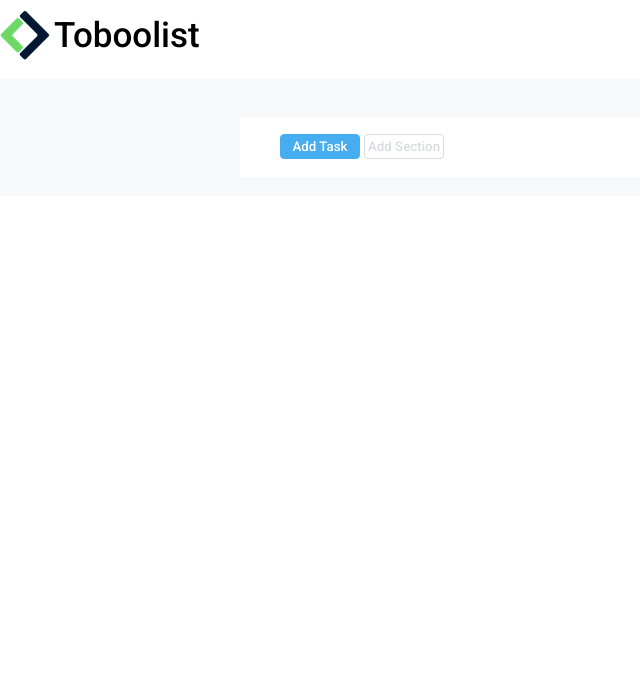
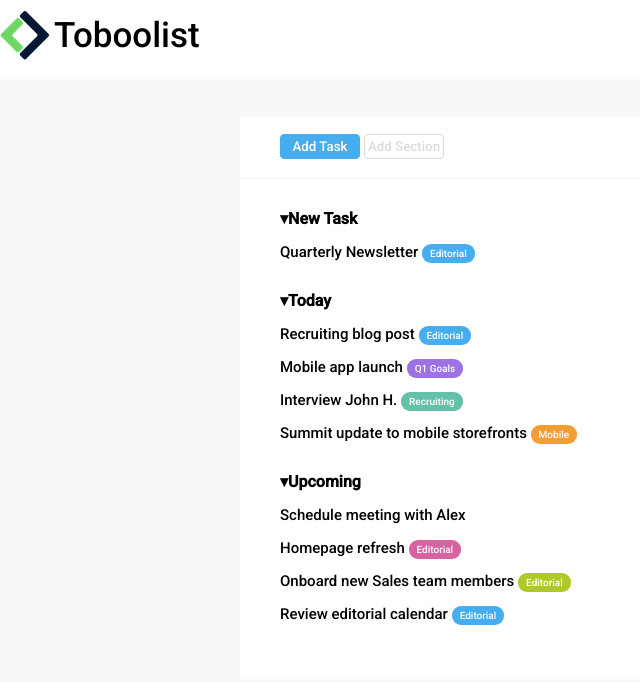
Before and after one commit to Ale-1407/html-css-toboolist, a plain HTML site: page index.html in a window 1280 px wide. Shown: the whole page, without its empty margins (0-640 px from the left). Drawn offline with Linux system fonts and the light colour scheme.

Commit message:
liste con etichette

```diff
--- a/css/style.css
+++ b/css/style.css
@@ -22,6 +22,7 @@
 }
 main{
     background-color: #f6f8f9;
+    height: 680px;
 
 }
 
@@ -52,3 +53,77 @@ main{
     margin-top: 17px;
 
 }
+
+.container2{
+    width: 800px;
+    height: 500px;
+    background-color: white;
+    margin: auto;
+    margin-top: 2px;
+}
+
+section{
+    padding-top: 30px;
+    padding-left: 40px;
+}
+
+h4::before{
+    content: '\25BE';
+}
+
+.blue{
+    background-color: #47adf1;
+    color: white;
+    padding: 4px 8px;
+    font-size: 10px;
+    border-radius: 9px;
+}
+
+ul{
+    list-style: none;
+    font-size: 15px;
+}
+
+li{
+    padding-top: 15px;
+}
+
+.purple{
+    background-color: #9c72e4;
+    color: white;
+    padding: 4px 8px;
+    font-size: 10px;
+    border-radius: 9px;
+}
+
+.green1{
+    background-color: #64c0a9;
+    color: white;
+    padding: 4px 8px;
+    font-size: 10px;
+    border-radius: 9px;
+}
+
+.orange{
+    background-color: #f29e33;
+    color: white;
+    padding: 4px 8px;
+    font-size: 10px;
+    border-radius: 9px;
+}
+
+.pink{
+    background-color: #d863a1;
+    color: white;
+    padding: 4px 8px;
+    font-size: 10px;
+    border-radius: 9px;
+}
+
+.green2{
+    background-color: #b0c926;
+    color: white;
+    padding: 4px 8px;
+    font-size: 10px;
+    border-radius: 9px;
+}
--- a/index.html
+++ b/index.html
@@ -22,8 +22,44 @@
            <button id="button1">Add Task</button>
            <button id="button2">Add Section</button>
         </div>
-       <br>
 
+        <div class="container2">
+            <section>
+                <h4>New Task</h4>
+                <ul>
+                    <li>Quarterly Newsletter <span class="blue">Editorial</span></li>
+                </ul>
+            </section>
+
+            <section>
+                <h4>Today</h4>
+                <ul>
+                    <li>Recruiting blog post <span class="blue">Editorial</span></li>
+                    <li>Mobile app launch <span class="purple">Q1 Goals</span></li>
+                    <li>Interview John H. <span class="green1">Recruiting</span></li>
+                    <li>Summit update to mobile storefronts <span class="orange">Mobile</span></li>
+                </ul>
+            </section>
+
+            <section>
+                <h4>Upcoming</h4>
+                <ul>
+                    <li>Schedule meeting with Alex </li>
+                    <li>Homepage refresh <span class="pink">Editorial</span></li>
+                    <li>Onboard new Sales team members <span class="green2">Editorial</span></li>
+                    <li>Review editorial calendar <span class="blue">Editorial</span></li>
+                </ul>
+            </section>
+
+
+
+
+
+
+
+
+
+       </div>
 
 
 
```
